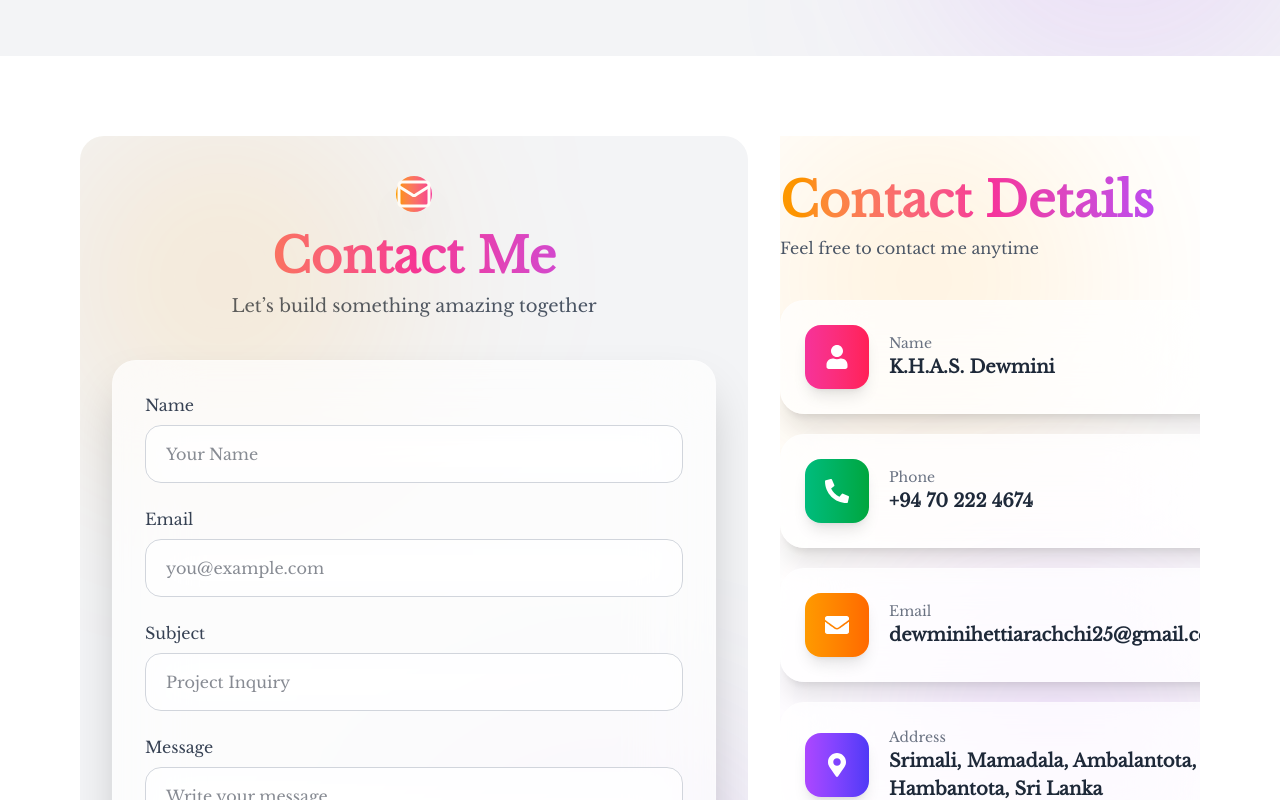
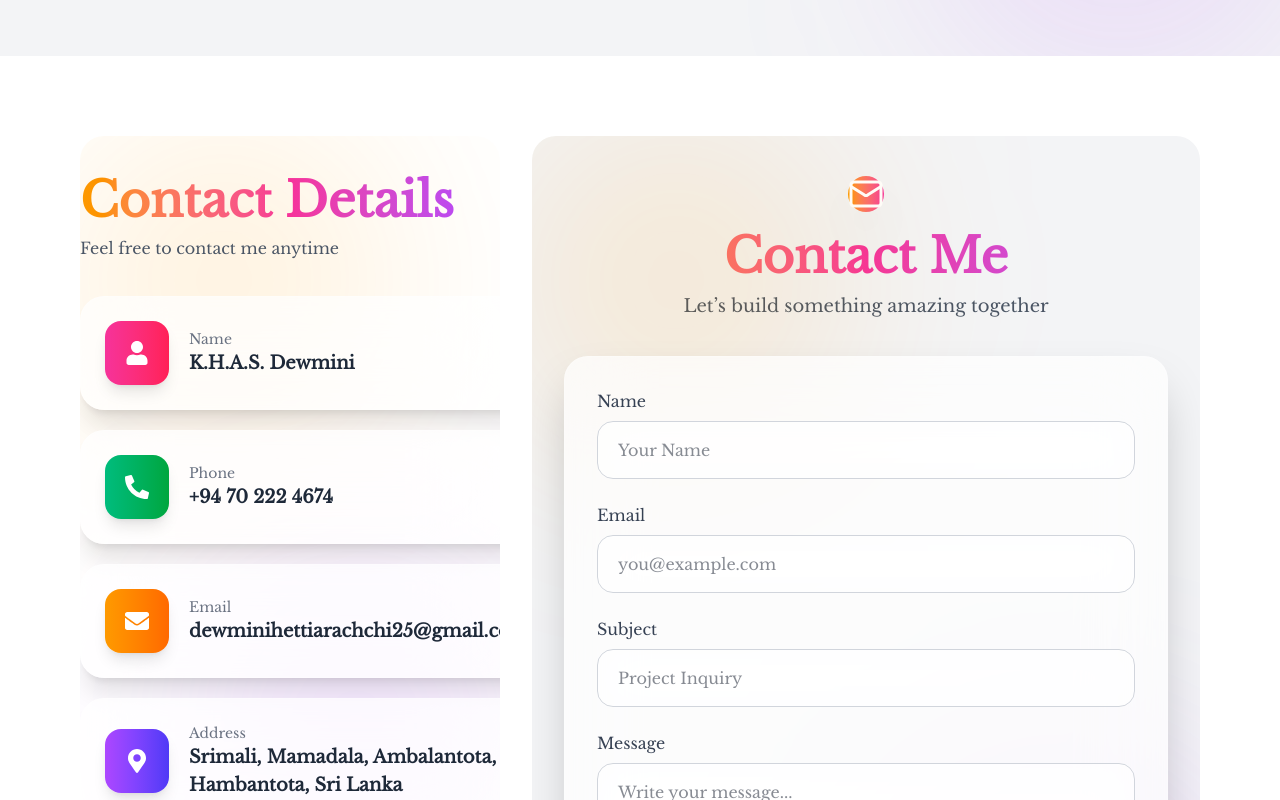
Before and after one commit to Dew3516/my_portfolio_, a Next.js app: page / in a window 1280 px wide. Shown: the part 6040-6840 px from the top of the page. Built offline with nearby package versions, Linux system fonts and the light colour scheme.

Commit message:
Show contact details before contact form

```diff
--- a/app/components/ContactForm.tsx
+++ b/app/components/ContactForm.tsx
@@ -144,7 +144,7 @@ export default function ContactForm() {
   };
 
   return (
-    <div className="relative w-full overflow-hidden rounded-3xl bg-gray-100 px-4 py-10 dark:bg-gray-950 sm:px-6 md:px-8">
+    <div className="relative w-full overflow-hidden rounded-3xl bg-gray-100 px-4 py-8 dark:bg-gray-950 sm:px-6 sm:py-10 md:px-8">
       {/* Background Glow */}
       <div className="absolute top-0 left-0 h-72 w-72 rounded-full bg-amber-500/20 blur-[120px]" />
       <div className="absolute bottom-0 right-0 h-72 w-72 rounded-full bg-purple-500/20 blur-[120px]" />
@@ -167,14 +167,14 @@ export default function ContactForm() {
         className="mx-auto w-full max-w-4xl"
       >
         {/* Heading */}
-        <div className="mb-8 text-center sm:mb-10">
+        <div className="mb-7 text-center sm:mb-9">
           <div className="flex justify-center mb-5">
             <div className="w-auto h-auto rounded-3xl bg-linear-to-r from-amber-500 to-pink-500 flex items-center justify-center text-white shadow-2xl">
               <Mail className="w-9 h-9" />
             </div>
           </div>
 
-          <h2 className="text-3xl font-bold bg-linear-to-r from-amber-500 via-pink-500 to-purple-500 bg-clip-text text-transparent sm:text-4xl md:text-5xl">
+          <h2 className="text-3xl font-bold bg-linear-to-r from-amber-500 via-pink-500 to-purple-500 bg-clip-text text-transparent sm:text-4xl lg:text-5xl">
             Contact Me
           </h2>
 
--- a/app/components/Detail.tsx
+++ b/app/components/Detail.tsx
@@ -41,7 +41,7 @@ const details = [
 
 function Detail() {
   return (
-    <section className="relative w-full overflow-hidden px-4 py-10 sm:px-6 lg:px-0">
+    <section className="relative w-full overflow-hidden rounded-3xl bg-gray-100 px-4 py-8 dark:bg-gray-950 sm:px-6 sm:py-10 lg:bg-transparent lg:px-0 lg:dark:bg-transparent">
       {/* Background Glow */}
       <div className="absolute top-0 left-0 h-72 w-72 rounded-full bg-amber-500/20 blur-[120px]" />
       <div className="absolute bottom-0 right-0 h-72 w-72 rounded-full bg-purple-500/20 blur-[120px]" />
@@ -53,7 +53,7 @@ function Detail() {
           whileInView={{ opacity: 1, y: 0 }}
           transition={{ duration: 0.6 }}
           viewport={{ once: true }}
-          className="mb-8 sm:mb-10"
+          className="mb-7 text-center sm:mb-9 lg:text-left"
         >
           <h2 className="text-3xl font-bold bg-linear-to-r from-amber-500 via-pink-500 to-purple-500 bg-clip-text text-transparent sm:text-4xl lg:text-5xl">
             Contact Details
@@ -104,12 +104,12 @@ function Detail() {
                   {item.href ? (
                     <a
                       href={item.href}
-                      className="break-words text-base font-semibold text-gray-800 transition hover:text-fuchsia-500 dark:text-white sm:text-lg"
+                      className="wrap-break-word text-base font-semibold text-gray-800 transition hover:text-fuchsia-500 dark:text-white sm:text-lg"
                     >
                       {item.value}
                     </a>
                   ) : (
-                    <p className="break-words text-base font-semibold text-gray-800 dark:text-white sm:text-lg">
+                    <p className="wrap-break-word text-base font-semibold text-gray-800 dark:text-white sm:text-lg">
                       {item.value}
                     </p>
                   )}
--- a/app/page.tsx
+++ b/app/page.tsx
@@ -207,11 +207,11 @@ export default function Home() {
             </section>    */}
       {/* ---------- CONTACT SECTION ---------- */}
       <section id="contact" className="px-4 py-16 sm:px-6 md:px-12 lg:px-20 lg:py-20">
-        <div className="grid grid-cols-1 gap-8 lg:grid-cols-[minmax(0,1fr)_minmax(280px,420px)] lg:items-start">
-        <div className="w-full max-w-2xl mx-auto">
-          <ContactForm />
-        </div>
-           <Detail/>
+        <div className="mx-auto grid w-full max-w-6xl grid-cols-1 gap-8 lg:grid-cols-[minmax(280px,420px)_minmax(0,1fr)] lg:items-start">
+          <Detail />
+          <div className="w-full">
+            <ContactForm />
+          </div>
         </div>
       </section>
 
```
